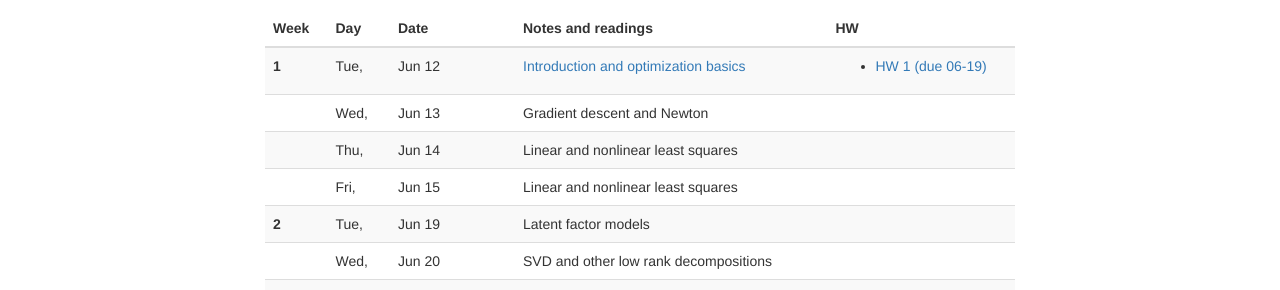
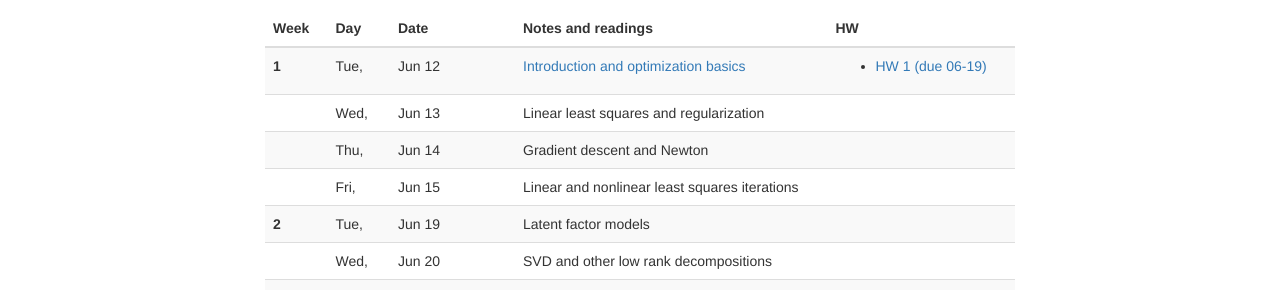
Before and after one commit to dbindel/sjtu-summer2018, a Jekyll site: the page built from web/schedule.html, in a window 1280 px wide and 1040 px high. Shown: the part 280-570 px from the top of the window. Built offline with Jekyll 4.4.1, drawn with Linux system fonts in a browser that asks for light colours; nearby versions of some CDN libraries.

Commit message:
Update lecture notes.

```diff
--- a/web/_data/lectures.yml
+++ b/web/_data/lectures.yml
@@ -16,13 +16,13 @@
       file: 2018-06-12.pdf
 -
   date: 2018-06-13
+  info: Linear least squares and regularization
+-
+  date: 2018-06-14
   info: Gradient descent and Newton
 -
-  date: 2018-06-14
-  info: Linear and nonlinear least squares
--
   date: 2018-06-15
-  info: Linear and nonlinear least squares
+  info: Linear and nonlinear least squares iterations
 #
 # ==================
 # Week 2
```
Also changed, not shown: 2 other files.
